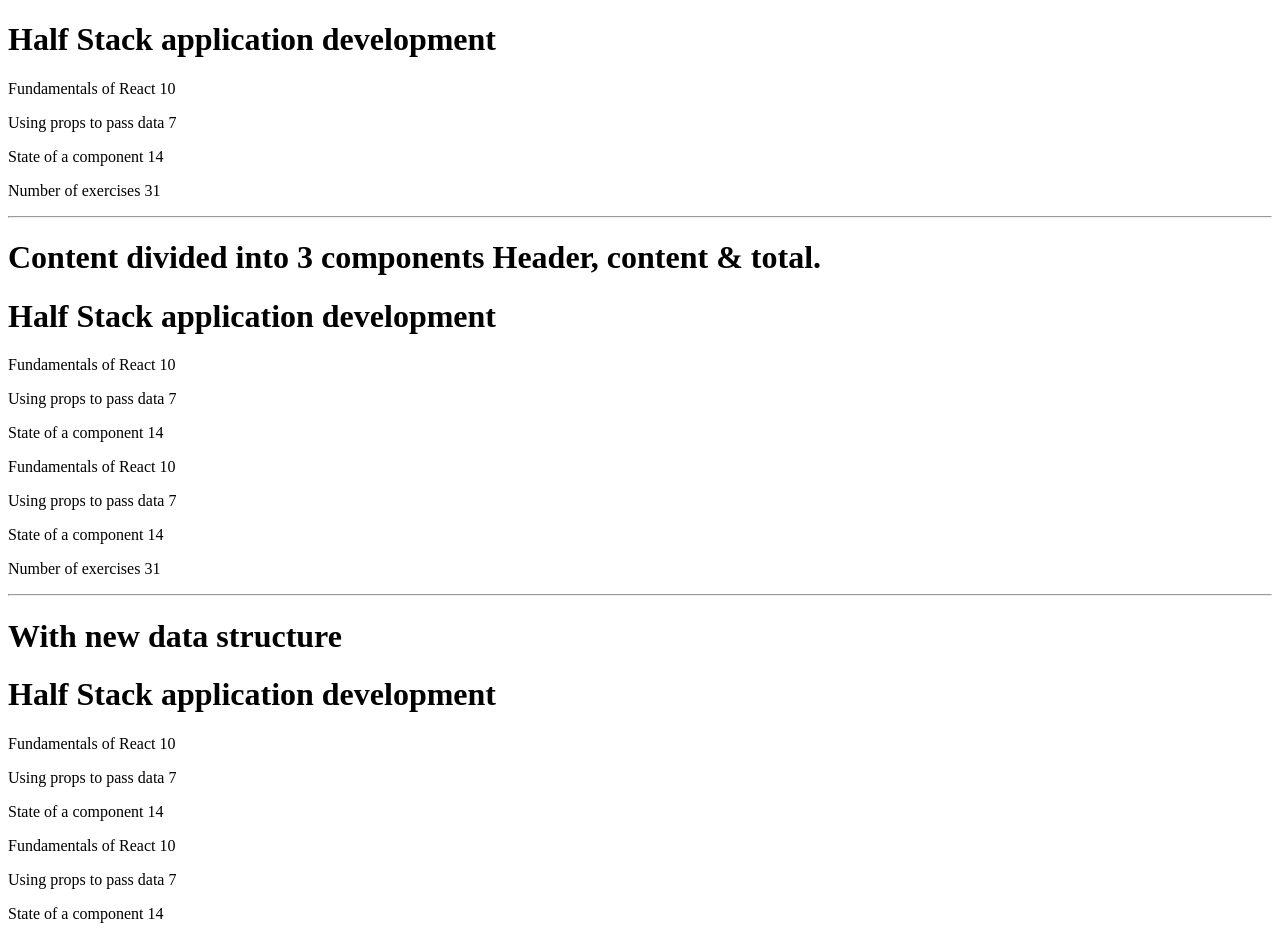
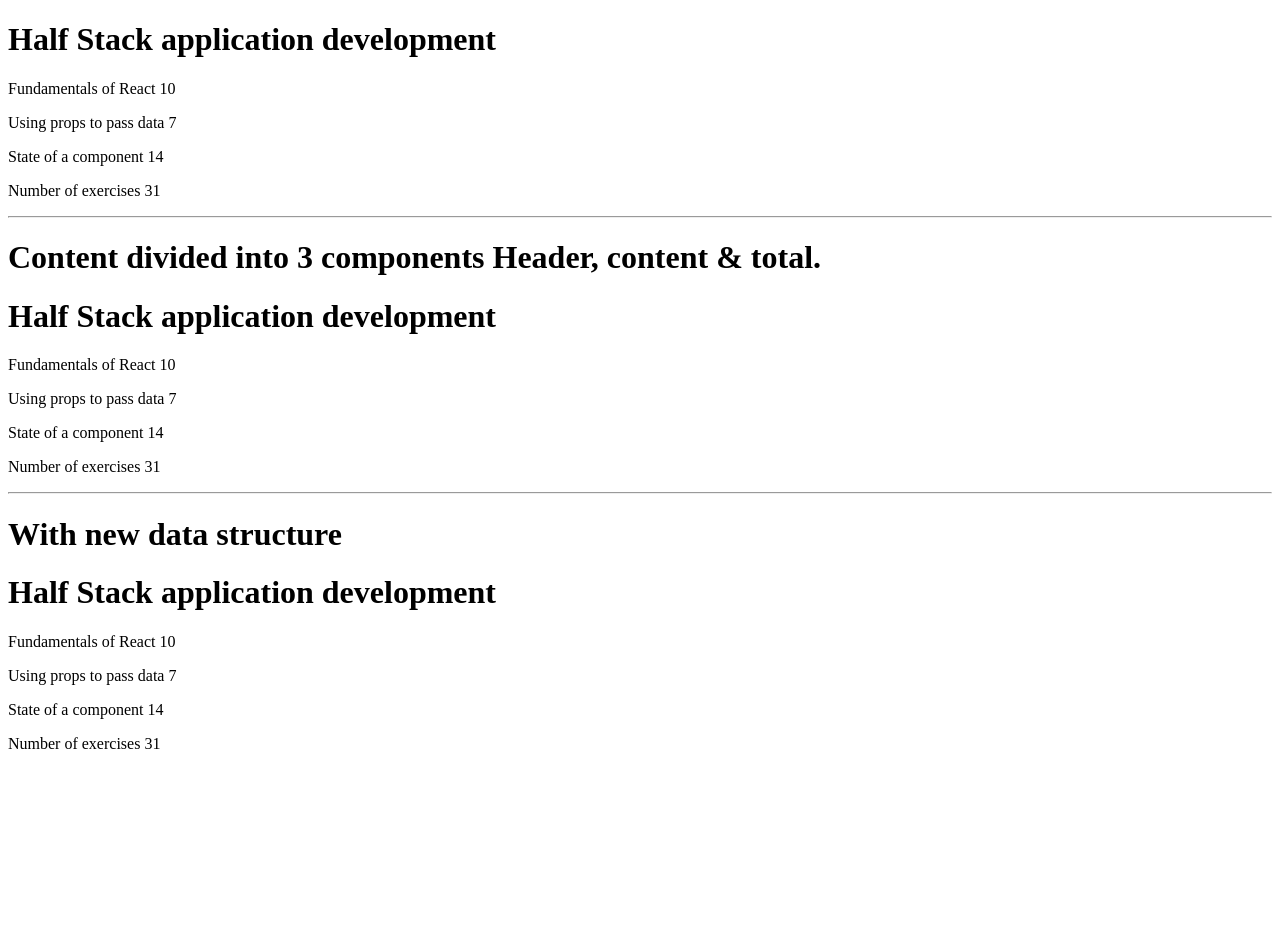
Before and after one commit to Alessio2002/01-kurssitiedot, a React (Vite) app in the folder part1/: page / in a window 1280 px wide. After the commit the page ends 800 px from the top, so only its background shows below. Built offline with nearby package versions, Linux system fonts and the light colour scheme.

Commit message:
fixed git code

```diff
--- a/part1/src/App.jsx
+++ b/part1/src/App.jsx
@@ -22,15 +22,6 @@ const Content = (props) => {
   console.log(props);
   return (
     <>
-      <p>
-        {props.name1} {props.exercises1}
-      </p>
-      <p>
-        {props.name2} {props.exercises2}
-      </p>
-      <p>
-        {props.name3} {props.exercises3}
-      </p>
       <Part name={props.name1} exercises={props.exercises1} />
       <Part name={props.name2} exercises={props.exercises2} />
       <Part name={props.name3} exercises={props.exercises3} />
@@ -108,6 +99,9 @@ const App = () => {
         name3={part3_n.name}
         exercises3={part3_n.exercises}
       />
+      <Total
+        total={part1_n.exercises + part2_n.exercises + part3_n.exercises}
+      />
     </>
   );
 };
```
